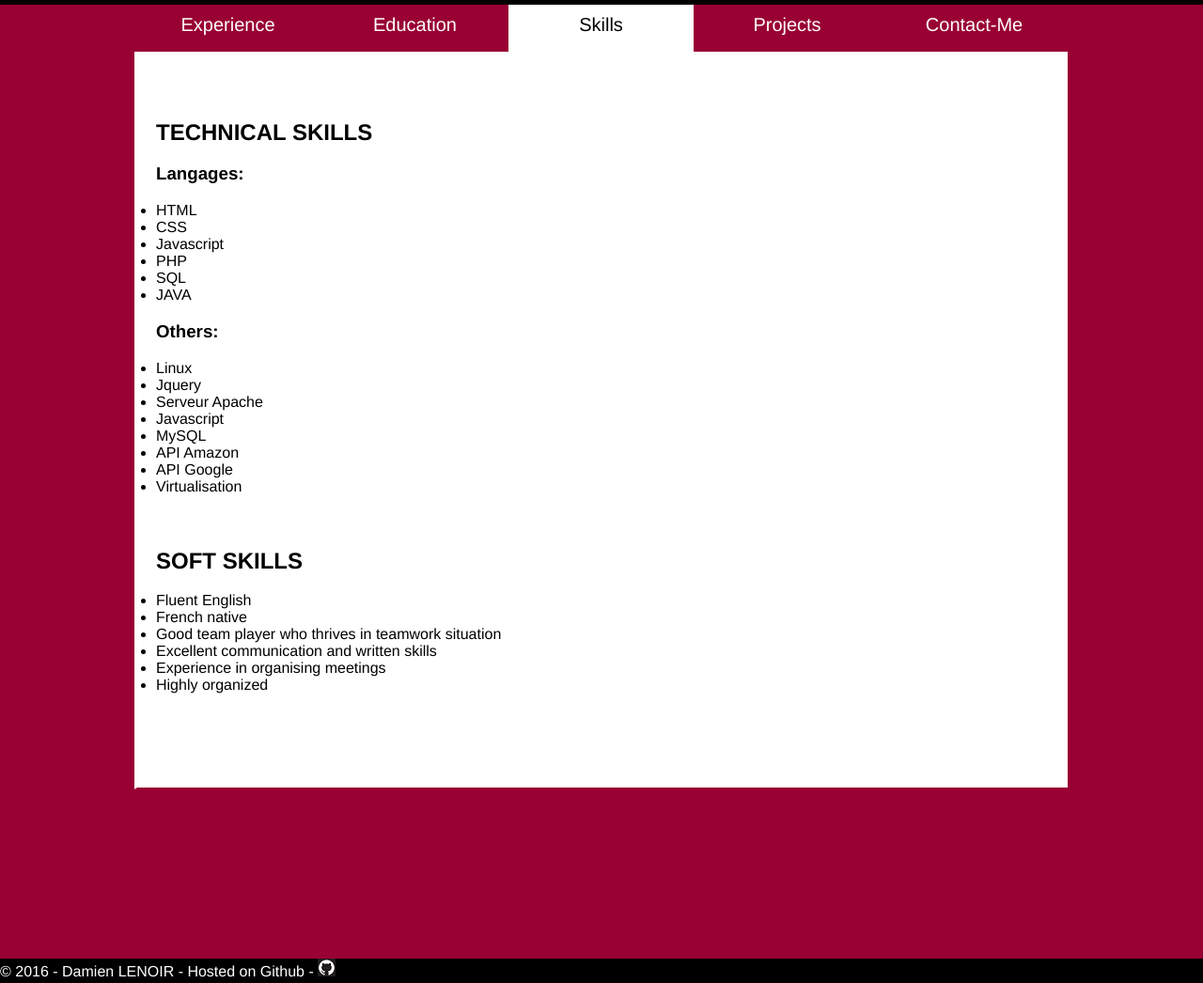
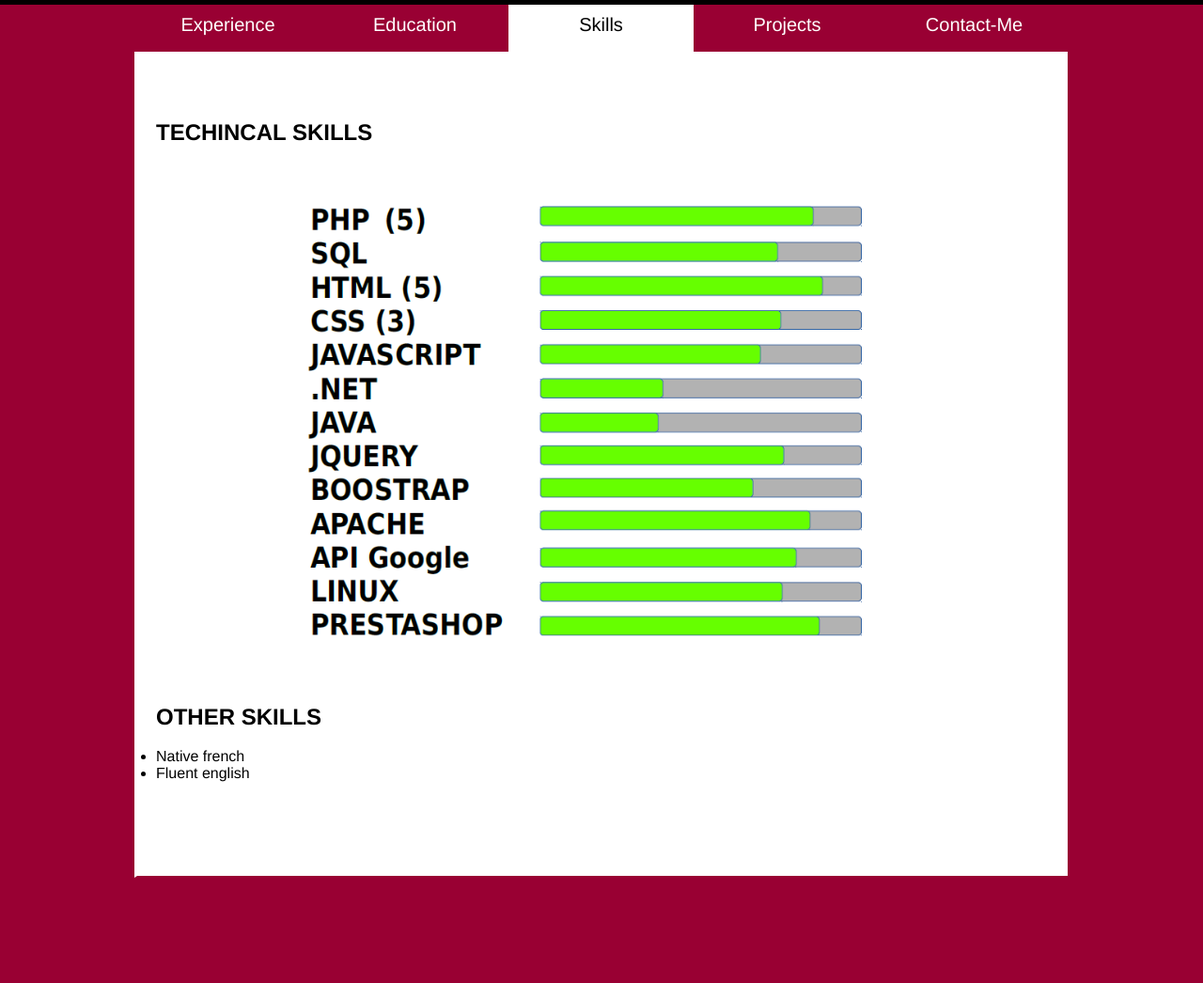
Before and after one commit to damienlenoir/damienlenoir.github.io, a plain HTML site: page skills.html in a window 1280 px wide. Shown: the part 280-1326 px from the top of the page at 94% size. Drawn offline with Linux system fonts and the light colour scheme.

Commit message:
Add files via upload

```diff
--- a/skills.html
+++ b/skills.html
@@ -47,45 +47,22 @@
 
 			<div ID="content">
 
-				<h2>TECHNICAL SKILLS</h2>
-				<h3>Langages:</h3>
-					<ul>
-						<li>HTML</li>
-						<li>CSS</li>
-						<li>Javascript</li>
 
-						<li>PHP</li>
-						<li>SQL</li>
-						<li>JAVA</li>
-					</ul>
-				<h3>Others:</h3>
+				<h2>TECHINCAL SKILLS</h2>
+					<img src="skills.PNG" style="width:600px;length:auto;margin-top:25px;margin-left:160px;">
+
+					<br></br>
+				<h2> OTHER SKILLS</h2>
 				<ul>
-					<li>Linux</li>
-					<li>Jquery</li>
-						<li>Serveur Apache</li>
-						<li>Javascript</li>
-						<li>MySQL</li>
-						<li>API Amazon</li>
-						<li>API Google</li>
-						<li>Virtualisation</li>
-										</ul>
-					<br></br>
-				<h2>SOFT SKILLS</h2>
-				<ul>
-						<li>Fluent English</li>
-						<li>French native</li>
-						<li>Good team player who thrives in teamwork situation</li>
-						<li>Excellent communication and written skills</li>
-						<li>Experience in organising meetings</li>
-						<li>Highly organized</li>
+						<li>Native french  </li>
+						<li>Fluent english</li>
 
 					</ul>
 			</div>
 
-
 			<div ID="footnote">
 
-				<p>&#169; 2016 - Damien LENOIR - Hosted on Github - <a href="https://github.com/" target="_blank"><img src="git.png"</a></p>
+				<p>&#169; 2017 - Damien LENOIR - Hosted on Github - <a href="https://github.com/" target="_blank"><img src="git.png"</a></p>
 			</div>
 	</body>
 </html>
```
Also changed, not shown: contact-us.html (+3 -3 lines), contact-us_fr.html (+3 -3 lines), index.html (+1 -1 lines), index_fr.html (+1 -1 lines), merci.html (+1 -1 lines), projects.html (+11 -5 lines), projects_fr.html (+13 -6 lines), skills_fr.html (+4 -22 lines), thanks.html (+1 -1 lines), projet/easylift/Capture.PNG (added), projet/easylift/rib.PNG (added), skills.PNG (added), 1 other file.
